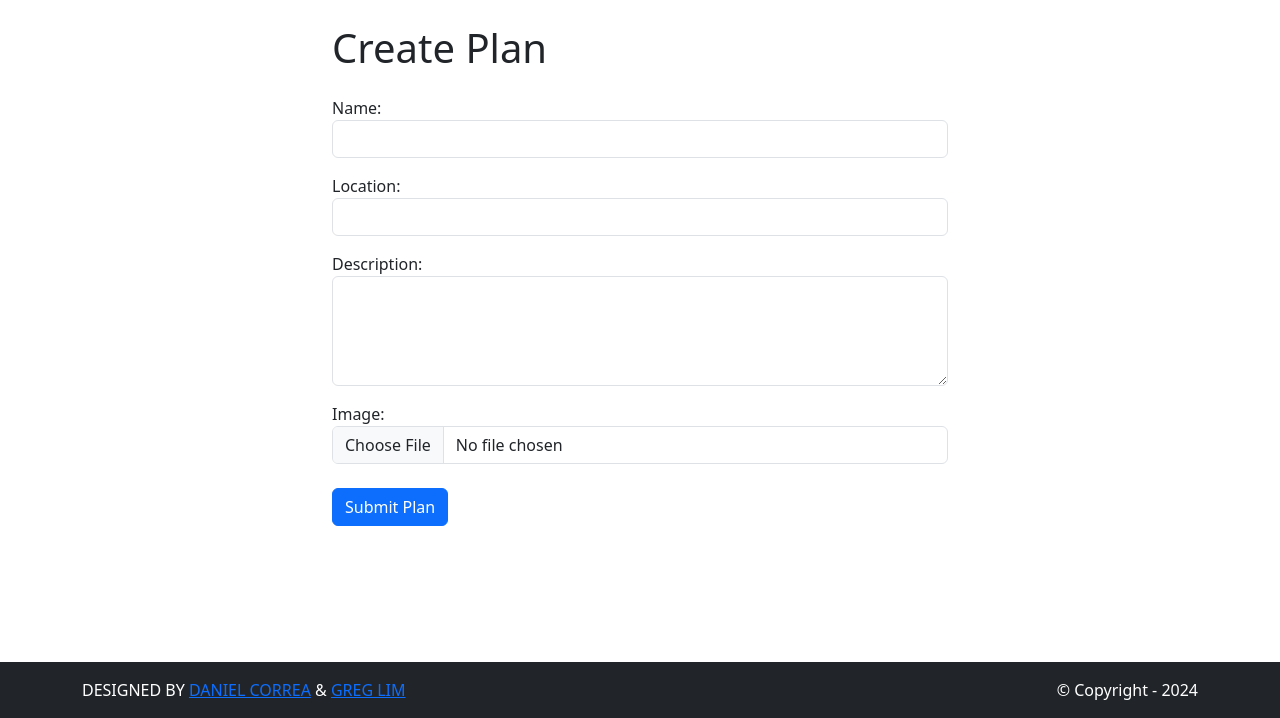
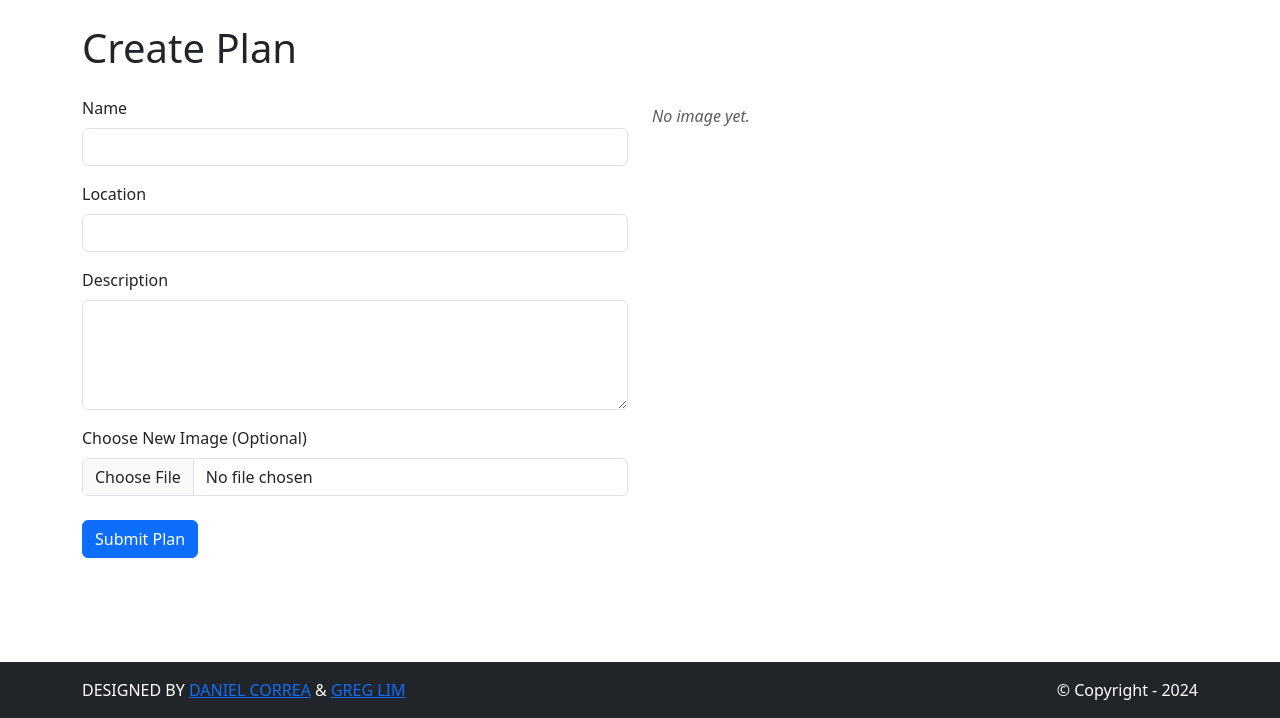
Before and after one commit to fionaing/mygration, a Django app: page /accounts/add_plan/ in a window 1280 px wide. Shown: the part 82-800 px from the top of the page. Run offline with Django 5.2, Linux system fonts and the light colour scheme; a user stored in the database is signed in; some libraries are stand-ins or nearby versions.

Commit message:
fixed serving for user uploaded images. Updated the edit plan page to display the current uploaded image

```diff
--- a/accounts/templates/accounts/add_plan.html
+++ b/accounts/templates/accounts/add_plan.html
@@ -1,16 +1,65 @@
 {% extends "base.html" %}
 {% block content %}
-<div class="container py-4 col-lg-6">
+<div class="container py-4">
   <h1 class="mb-4">
     {% if editing %}Edit Plan{% else %}Create Plan{% endif %}
   </h1>
 
   <form method="post" enctype="multipart/form-data" novalidate>
     {% csrf_token %}
-    {{ form.as_p }}
-    <button type="submit" class="btn btn-primary mt-2">
-      {% if editing %}Save{% else %}Submit Plan{% endif %}
-    </button>
+    <div class="row g-4">
+
+      {# ---------- left column: inputs ---------- #}
+      <div class="col-md-6">
+        {{ form.non_field_errors }}
+
+        <div class="mb-3">
+          <label for="{{ form.name.id_for_label }}" class="form-label">Name</label>
+          {{ form.name }}
+          {{ form.name.errors }}
+        </div>
+
+        <div class="mb-3">
+          <label for="{{ form.location.id_for_label }}" class="form-label">Location</label>
+          {{ form.location }}
+          {{ form.location.errors }}
+        </div>
+
+        <div class="mb-3">
+          <label for="{{ form.description.id_for_label }}" class="form-label">Description</label>
+          {{ form.description }}
+          {{ form.description.errors }}
+        </div>
+
+        {# clean “Choose new image” input (no redundant current-url line) #}
+        <div class="mb-3">
+          <label for="id_image" class="form-label">Choose New Image (Optional)</label>
+          <input type="file" name="image" id="id_image" class="form-control">
+          {% if form.image.errors %}{{ form.image.errors }}{% endif %}
+        </div>
+
+        <button type="submit" class="btn btn-primary mt-2">
+          {% if editing %}Save{% else %}Submit Plan{% endif %}
+        </button>
+      </div>
+
+      {# ---------- right column: thumbnail ---------- #}
+      <div class="col-md-6">
+
+        {% if editing and form.instance.image %}
+          <div class="mt-md-2">          {# offset to line up with Name field #}
+            <p class="fw-semibold mb-2">Current Image</p>
+            <img src="{{ form.instance.image.url }}"
+                 class="img-thumbnail"
+                 style="max-width: 100%; height: auto;">
+          </div>
+        {% else %}
+          <div class="mt-md-2 text-muted fst-italic">No image yet.</div>
+        {% endif %}
+
+      </div>
+
+    </div>
   </form>
 </div>
 {% endblock %}
--- a/mygration/settings.py
+++ b/mygration/settings.py
@@ -9,7 +9,7 @@ https://docs.djangoproject.com/en/5.2/topics/settings/
 For the full list of settings and their values, see
 https://docs.djangoproject.com/en/5.2/ref/settings/
 """
-
+import os
 from pathlib import Path
 
 # Build paths inside the project like this: BASE_DIR / 'subdir'.
@@ -122,3 +122,6 @@ STATIC_URL = 'static/'
 # https://docs.djangoproject.com/en/5.2/ref/settings/#default-auto-field
 
 DEFAULT_AUTO_FIELD = 'django.db.models.BigAutoField'
+
+MEDIA_ROOT = BASE_DIR / "media"
+MEDIA_URL  = "/media/"
--- a/mygration/urls.py
+++ b/mygration/urls.py
@@ -14,15 +14,19 @@ Including another URLconf
     1. Import the include() function: from django.urls import include, path
     2. Add a URL to urlpatterns:  path('blog/', include('blog.urls'))
 """
+from django.conf import settings
 from django.contrib import admin
 from django.urls import path, include
 from home import views
-
+from django.conf.urls.static import static
+from django.conf import settings
 
 urlpatterns = [
     path('admin/', admin.site.urls),
     path('accounts/', include('accounts.urls')),
     path('', include('home.urls')),
     path('', views.index, name='plans.index'),
-    path('<int:id>/', views.show, name='plans.show'),
+    path('<int:id>/', views.show, name='plans.show')
 ]
+
+urlpatterns += static(settings.MEDIA_URL, document_root=settings.MEDIA_ROOT)
```
Also changed, not shown: media/plan_images/domainModelDiagram.webp (renamed from plan_images/domainModelDiagram.webp), media/plan_images/domainModelDiagram_Xzq7aVV.webp (renamed from plan_images/domainModelDiagram_Xzq7aVV.webp), media/plan_images/domainModelDiagram_d09zO6D.webp (renamed from plan_images/domainModelDiagram_d09zO6D.webp), media/plan_images/domainModelDiagram_gUCQ41s.webp (renamed from plan_images/domainModelDiagram_gUCQ41s.webp).
